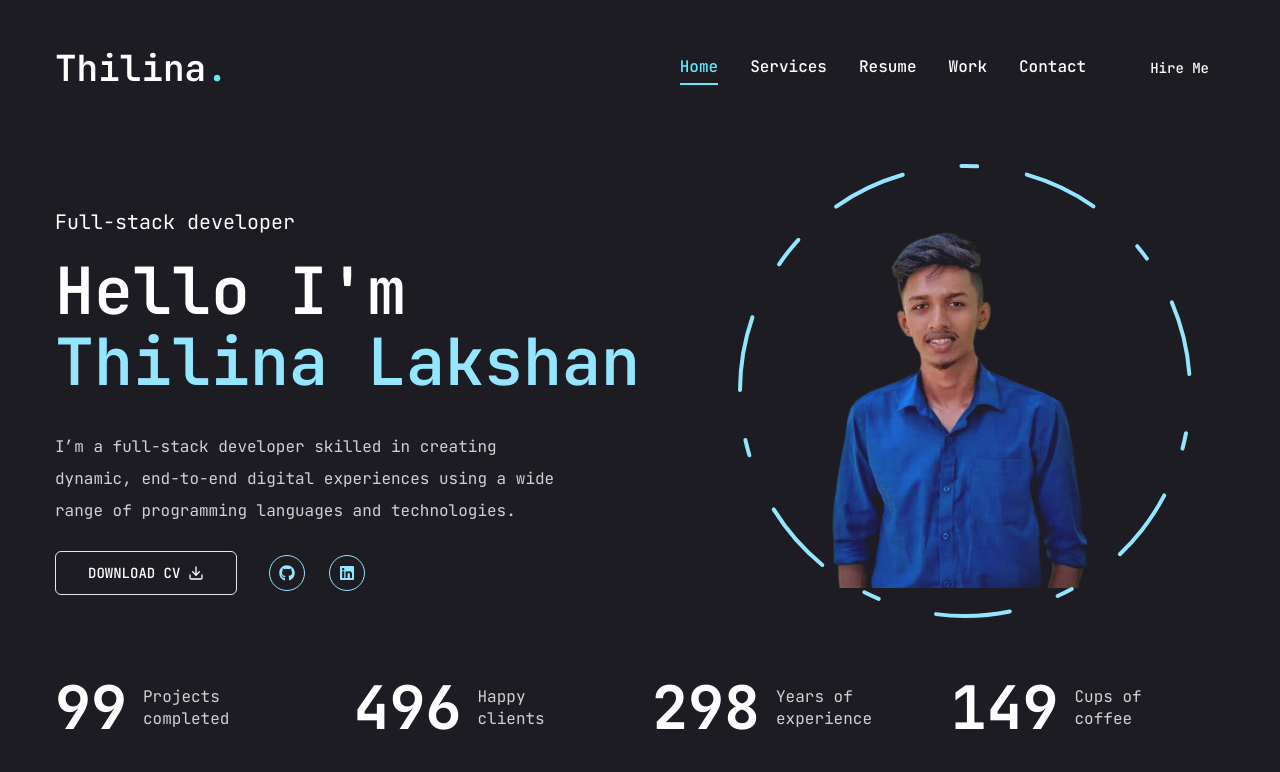
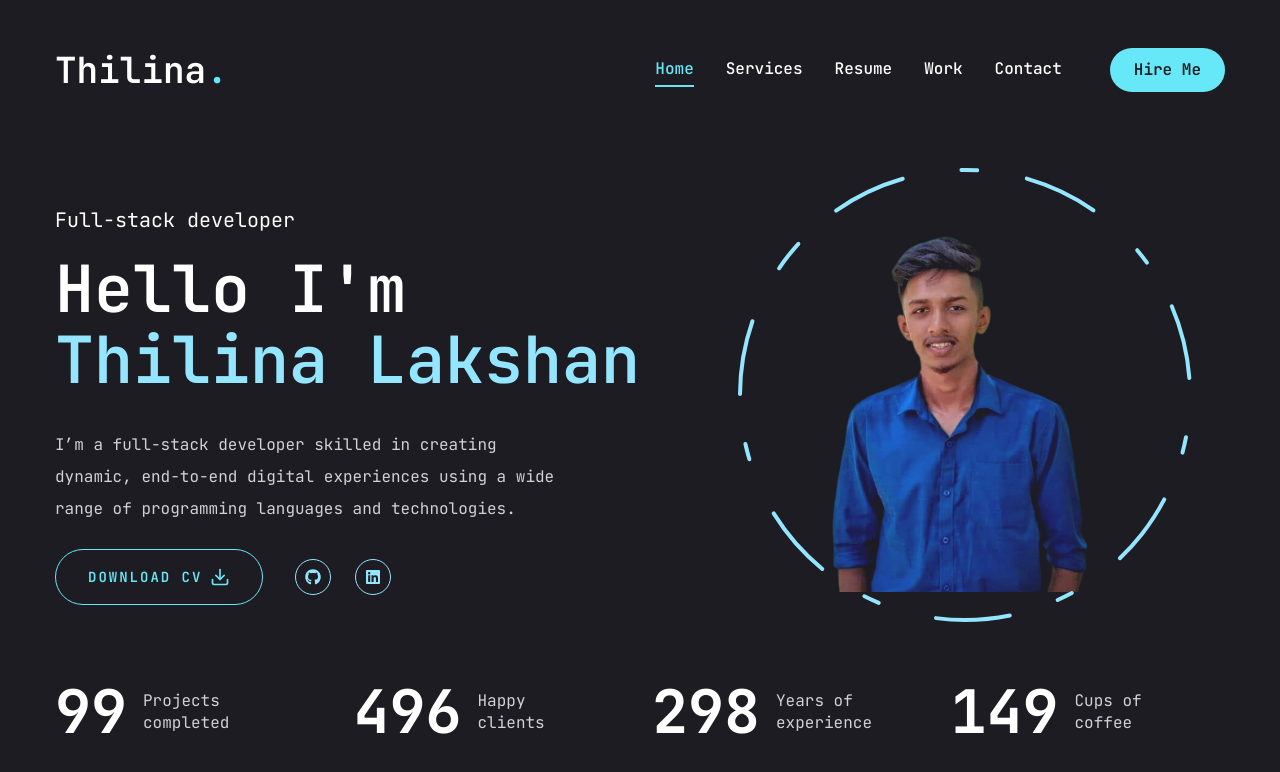
Before and after one commit to thilina330/my-portfolio, a Next.js app in the folder my-portfolio-website/: page / in a window 1280 px wide. Shown: the top 772 px of the page. Built offline with nearby package versions, Linux system fonts and the light colour scheme.

Commit message:
create component button

```diff
--- a/my-portfolio-website/components/ui/button.jsx
+++ b/my-portfolio-website/components/ui/button.jsx
@@ -5,25 +5,20 @@ import { cva } from "class-variance-authority";
 import { cn } from "@/lib/utils"
 
 const buttonVariants = cva(
-  "inline-flex items-center justify-center gap-2 whitespace-nowrap rounded-md text-sm font-medium ring-offset-background transition-colors focus-visible:outline-none focus-visible:ring-2 focus-visible:ring-ring focus-visible:ring-offset-2 disabled:pointer-events-none disabled:opacity-50 [&_svg]:pointer-events-none [&_svg]:size-4 [&_svg]:shrink-0",
+  "inline-flex items-center justify-center whitespace-nowrap rounded-full text-base font-semibold ring-offset-white transition-colors",
   {
     variants: {
       variant: {
-        default: "bg-primary text-primary-foreground hover:bg-primary/90",
-        destructive:
-          "bg-destructive text-destructive-foreground hover:bg-destructive/90",
-        outline:
-          "border border-input bg-background hover:bg-accent hover:text-accent-foreground",
-        secondary:
-          "bg-secondary text-secondary-foreground hover:bg-secondary/80",
-        ghost: "hover:bg-accent hover:text-accent-foreground",
-        link: "text-primary underline-offset-4 hover:underline",
+        default: "bg-cyan-300 text-primary hover:bg-cyan-400",
+        primary: "bg-primary text-white ",
+        outline: "border border-cyan-300 bg-transparent text-cyan-300 hover:bg-cyan-300 hover:text-primary",
+
       },
       size: {
-        default: "h-10 px-4 py-2",
-        sm: "h-9 rounded-md px-3",
-        lg: "h-11 rounded-md px-8",
-        icon: "h-10 w-10",
+        default: "h-[44px] px-6",
+        md: "h-[48px] px-6",
+        lg: "h-[56px] px-8 text-sm uppercase tracking-[2px]",
+
       },
     },
     defaultVariants: {
```
